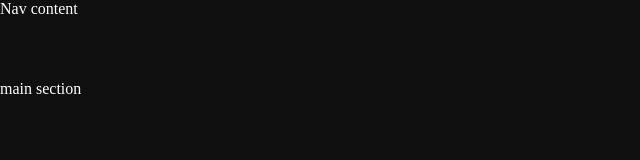
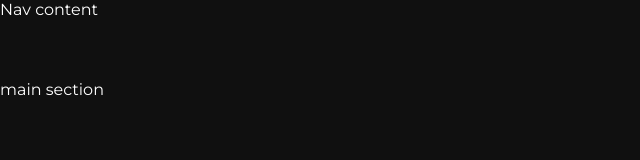
Before and after one commit to nesarikartejas10/Ultimate-React-Js, a React (Vite) app in the folder Movie Maniac Project/: page / in a window 1280 px wide. Shown: the top 160 px of the page, without its empty margins (0-640 px from the left). Built offline with nearby package versions, Linux system fonts and the light colour scheme.

Commit message:
adding custom font offline

```diff
--- a/Movie Maniac Project/src/index.css
+++ b/Movie Maniac Project/src/index.css
@@ -1,3 +1,8 @@
+@font-face {
+  font-family: "Montserrat";
+  src: url("./assets/font/Montserrat.woff2");
+}
+
 * {
   margin: 0;
   padding: 0;
@@ -5,6 +10,7 @@
 }
 
 body {
+  font-family: "Montserrat", sans-serif;
   background-color: #101010;
   color: #fff;
 }
```
Also changed, not shown: Movie Maniac Project/src/assets/font/Montserrat.woff2 (added).
